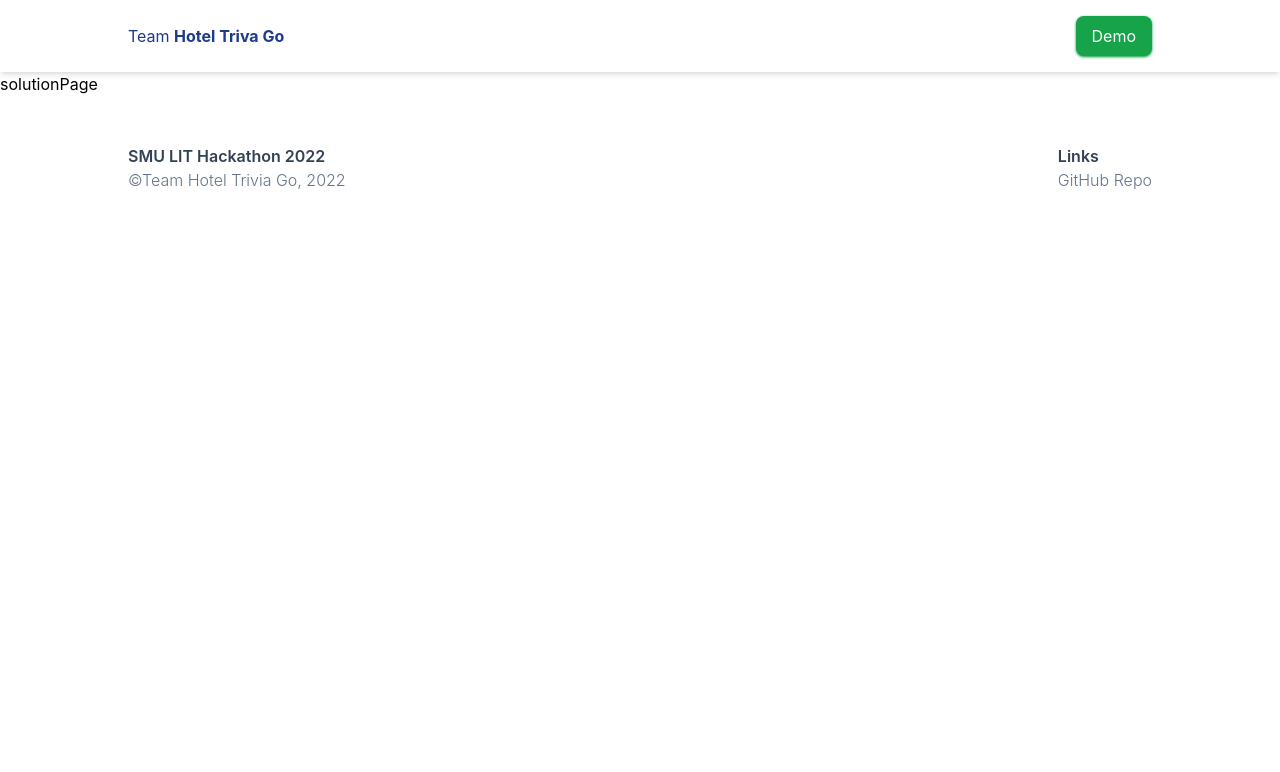
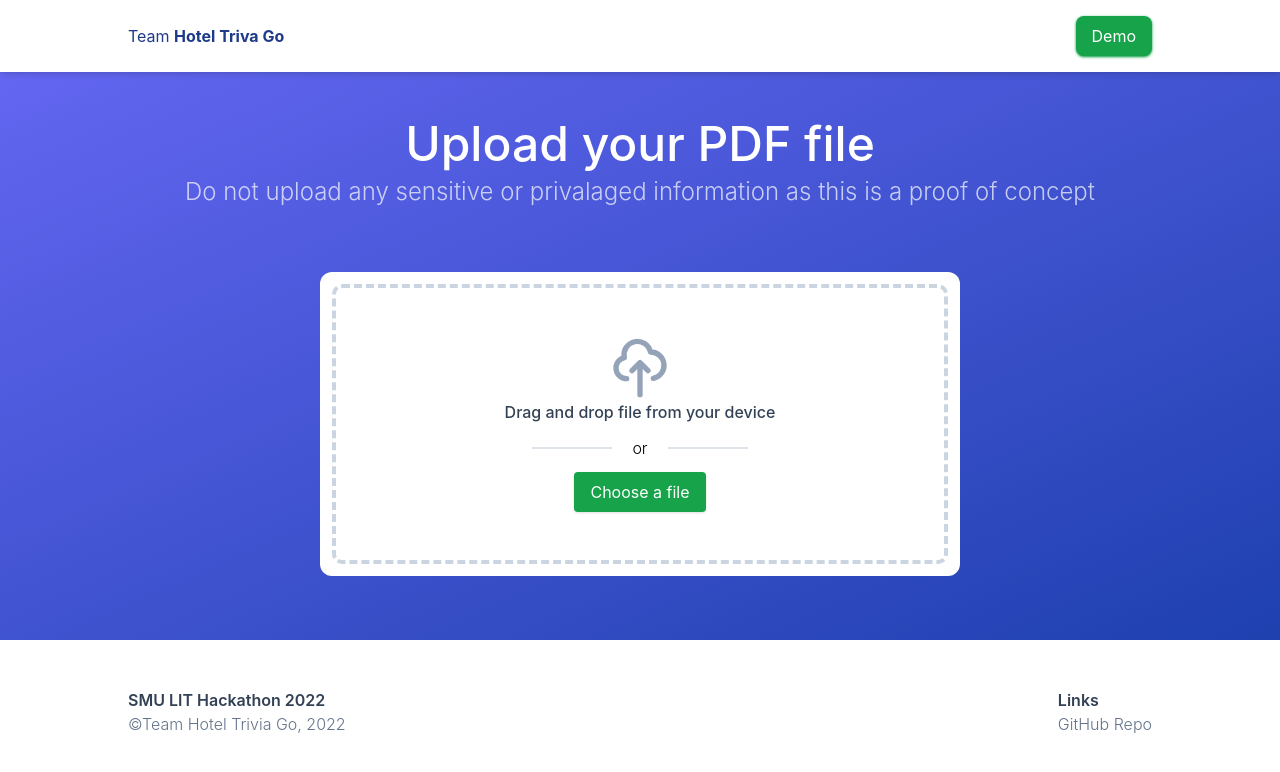
Before and after one commit to TsienJin/teamHotelTriviaGo, a Next.js app in the folder frontend/: page /solution in a window 1280 px wide. Shown: the top 772 px of the page. Built offline with nearby package versions, Linux system fonts and the light colour scheme.

Commit message:
Added file upload field

```diff
--- a/frontend/pages/solution/index.jsx
+++ b/frontend/pages/solution/index.jsx
@@ -1,7 +1,24 @@
-import React from 'react'
+import React, { useEffect, useState } from 'react'
+
+import FileUpload from '../../sections/solution/fileUpload'
+import FilePreview from '../../sections/solution/filePreview'
+import IndexSectionWrapper from '../../components/IndexSectionWrapper'
 
 export default function solutionPage() {
+
+  const [uploaded, setUploaded] = useState(false)
+  const updateFileIsUploaded = () => {
+    setUploaded(true)
+  }
+  const updateFileIsCleared = () => {
+    setUploaded(false)
+  }
+
   return (
-    <div>solutionPage</div>
+    <IndexSectionWrapper heading='Upload your PDF file' subHeading='Do not upload any sensitive or privalaged information as this is a proof of concept' bgColour='bg-gradient-to-tl from-blue-800 to-indigo-500' headingColour='text-white'>
+      <div className='w-full flex flex-col justify-center items-center'>
+        {uploaded?<FilePreview method={updateFileIsCleared}/>:<FileUpload method={updateFileIsUploaded}/>}
+      </div>
+    </IndexSectionWrapper>
   )
 }
--- /dev/null
+++ b/frontend/sections/solution/filePreview.jsx
@@ -0,0 +1,9 @@
+import React from 'react'
+
+import IndexSectionWrapper from '../../components/IndexSectionWrapper'
+
+export default function FilePreview() {
+  return (
+    <div>FilePreview</div>
+  )
+}
--- /dev/null
+++ b/frontend/sections/solution/fileUpload.jsx
@@ -0,0 +1,108 @@
+import React, { useEffect, useRef, useState } from 'react'
+
+
+
+
+function FileName({name="Document.pdf"}){
+    return(
+        <div className='bg-blue-500 text-white'>
+            {name}
+        </div>
+    )
+}
+
+function FileNameContainer({fileList=[]}){
+
+    return(
+        <div>
+            {fileList.map(item=>{
+                return(
+                    <FileName name={item.name} />
+                )
+            })}
+        </div>
+    )
+}
+
+
+
+export default function FileUpload({method=()=>{console.log('Method missing! File Upload!')}}) {
+
+    const inputRef = useRef(null)
+    const [dragActive, setDragActive] = useState(false)
+    const [file, setFile] = useState([])
+
+    const buttonClick = e =>{
+        inputRef.current.click()
+        e.preventDefault()
+        e.stopPropagation()
+        setDragActive(false)
+    }
+
+    const handleDrag = e => {
+        e.preventDefault()
+        e.stopPropagation()
+
+        if(!dragActive && (e.type === "dragenter" || e.type === "dragover")) {
+            setDragActive(true)
+        } else if (e.type === "dragleave" || e.type === "drop") {
+            setDragActive(false)
+        }
+    }
+
+    const handleDrop = e => {
+        e.preventDefault()
+        console.log(e.dataTransfer.files)
+        setFile(Array.from(e.dataTransfer.files))
+    }
+
+    const handleDropChange = e => {
+        e.preventDefault()
+        console.log(e.target.files)
+        setFile(Array.from(e.target.files))
+    }
+
+    const submitFile = e => {
+        e.preventDefault()
+
+        if(file){
+            alert(file)
+        } else {
+            alert(null)
+        }
+    }
+
+    useEffect(()=>{
+        console.log(file)
+    }, [file])
+
+    return (
+        <div className='bg-white rounded-xl w-[40rem] max-w-[calc(100vw-2rem)] sm:max-w-[calc(100vw-16rem)] transition-all'>
+            <div className='block w-full p-4'>
+                <div className={`${file.length?"":"outline-4 outline-dashed outline-slate-300"} rounded-md`}>
+                    <form action="" id="fileUploadForm" onDragEnter={e=>{handleDrag(e)}} onDrop={handleDrop} className={`w-full h-full relative`}>
+                        <input onChange={handleDropChange} type={"file"} id={"fileUploader"} multiple={"true"} className="hidden" accept='application/pdf' ref={inputRef} />
+                        <div htmlFor="fileUploader" className={`p-12  ${file.length?"hidden":""}`}>
+                            <div className="flex flex-col w-full justify-center items-center">
+                                <svg xmlns="http://www.w3.org/2000/svg" className="h-16 w-16 text-slate-400" fill="none" viewBox="0 0 24 24" stroke="currentColor" strokeWidth={2}>
+                                    <path strokeLinecap="round" strokeLinejoin="round" d="M7 16a4 4 0 01-.88-7.903A5 5 0 1115.9 6L16 6a5 5 0 011 9.9M15 13l-3-3m0 0l-3 3m3-3v12" />
+                                </svg>
+                                <p className='text-slate-700 font-medium'>Drag and drop file from your device</p>
+                                <div className='flex flex-row justify-center items-center gap-x-5 mt-3'>
+                                    <div className='p-px h-px bg-slate-400 w-[80px] opacity-30'></div>
+                                    <span className='font-light'>or</span>
+                                    <div className='p-px h-px bg-slate-400 w-[80px] opacity-30'></div>
+                                </div>
+                            </div>
+                            <div className='w-full flex flex-col justify-center items-center mt-3'>
+                                <button className='bg-green-600 text-white px-4 py-2 rounded shadow hover:bg-green-500 transition-colors z-50' onClick={buttonClick}>Choose a file</button>
+                            </div>
+                        </div>
+                        <label id="drag-file-element" htmlFor='fileUploader' className={`absolute top-0 bottom-0 left-0 right-0  ${file.length?"hidden":""}`}onDragEnter={handleDrag} onDragLeave={handleDrag} onDragOver={handleDrag} onDrop={handleDrop}></label>
+                        { file.length?<FileNameContainer fileList={file} />:""}
+                    </form>
+                </div>
+            </div>
+        </div>
+    )
+}
```
